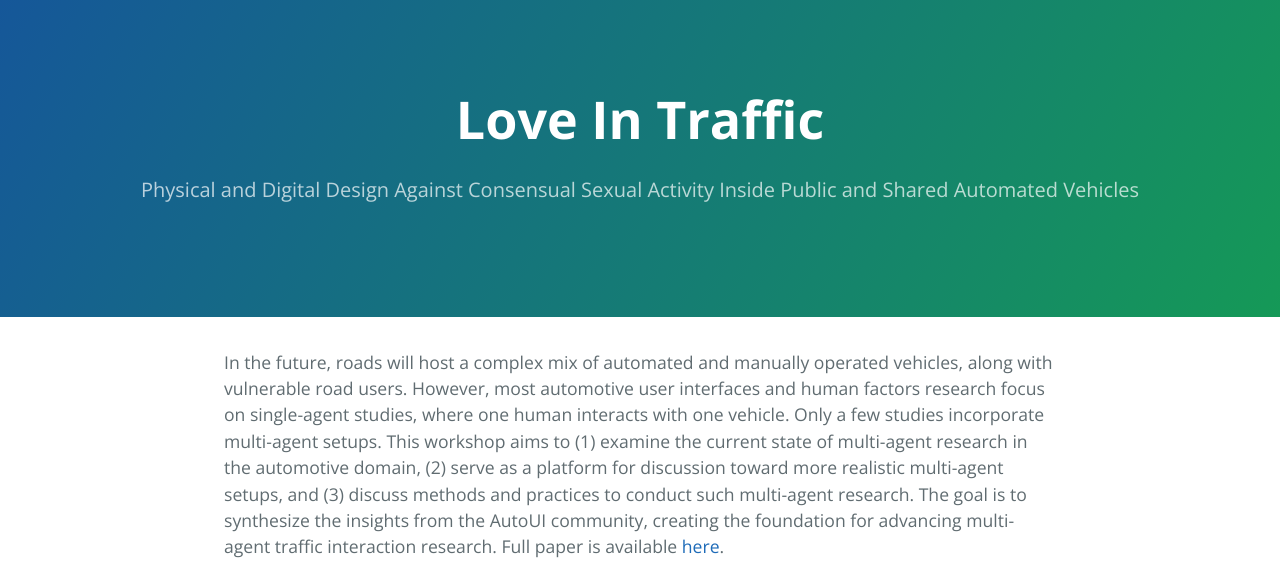
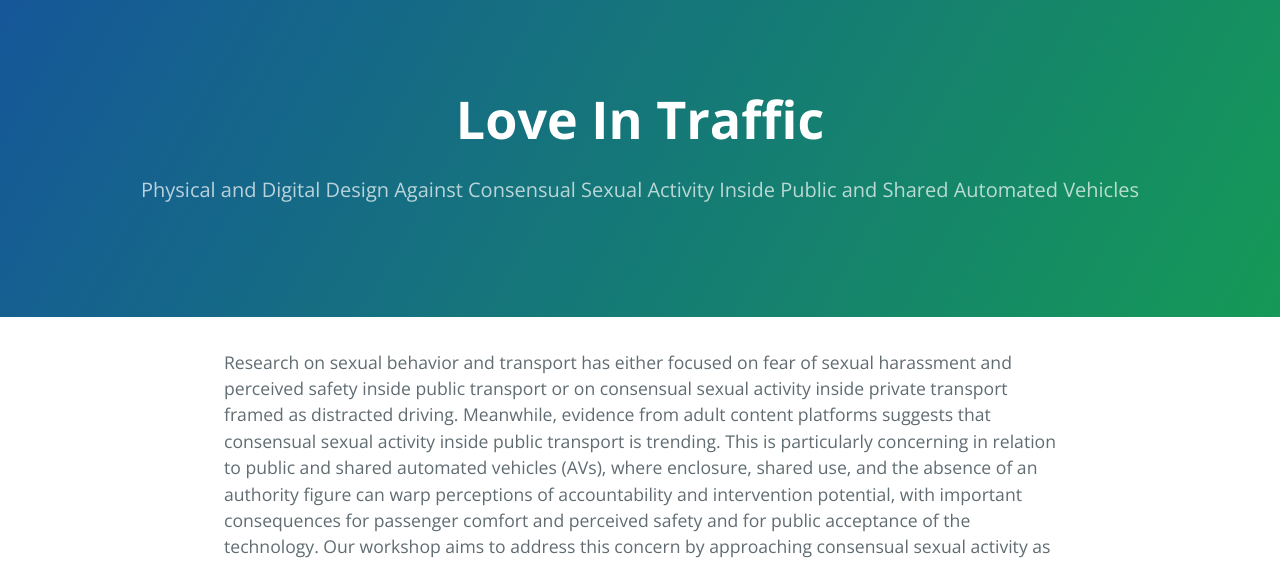
Before and after one commit to love-in-traffic/love-in-traffic.github.io, a Jekyll site: the page built from index.md, in a window 1280 px wide and 1400 px high. Shown: the top 564 px of the window. Built offline with Jekyll 4.4.1, drawn with Linux system fonts in a browser that asks for light colours; some of the changed text lies outside the part shown.

Commit message:
Update index.md
abstract modified, png added

```diff
--- a/index.md
+++ b/index.md
@@ -2,13 +2,14 @@
 layout: default
 ---
 
-In the future, roads will host a complex mix of automated and manually operated vehicles, along with vulnerable road users. However, most automotive user interfaces and human factors research focus on single-agent studies, where one human interacts with one vehicle. Only a few studies incorporate multi-agent setups. This workshop aims to (1) examine the current state of multi-agent research in the automotive domain, (2) serve as a platform for discussion toward more realistic multi-agent setups, and (3) discuss methods and practices to conduct such multi-agent research. The goal is to synthesize the insights from the AutoUI community, creating the foundation for advancing multi-agent traffic interaction research. Full paper is available [here]({{ site.url }}{{ site.baseurl }}/assets/bazilinskyy2024always.pdf).
+Research on sexual behavior and transport has either focused on fear of sexual harassment and perceived safety inside public transport or on consensual sexual activity inside private transport framed as distracted driving. Meanwhile, evidence from adult content platforms suggests that consensual sexual activity inside public transport is trending. This is particularly concerning in relation to public and shared automated vehicles (AVs), where enclosure, shared use, and the absence of an authority figure can warp perceptions of accountability and intervention potential, with important consequences for passenger comfort and perceived safety and for public acceptance of the technology. Our workshop aims to address this concern by approaching consensual sexual activity as a design stress test for how AVs are perceived and used as collective spaces. We aim to synthesize design principles, identify open research questions, and establish a research agenda for designing public and shared AVs as comfortable and respectful collective spaces. Full paper is available [here]({{ site.url }}{{ site.baseurl }}/assets/automotiveuiadjunct26-12.pdf).
 
-<div class="row" style="text-align:center; margin-bottom: 0px;">
+<!-- <div class="row" style="text-align:center; margin-bottom: 0px;">
   <iframe style="display:inline-block; width: 100%; height: 358px" src="https://www.youtube.com/embed/W2VWLYnTYrM?playlist=W2VWLYnTYrM&loop=1&autoplay=1&mute=1" frameborder="0" allowfullscreen></iframe>
 
 Multi-agent crossing scenario in <a href="https://github.com/bazilinskyy/coupled-sim" target="_blank">coupled simulator</a>: AV passenger, MDV driver, and pedestrian (top); views of the three agents (bottom).
-  </div>
+  </div> -->
+![Banner]({{ site.url }}{{ site.baseurl }}/assets/Banner.png)
 
 # Location and schedule
 The workshop (W11) will take place on 22 September 2024, 14:00–18:00 in **room 382**. See full AutoUI programme [here](https://www.auto-ui.org/24/program).
```
